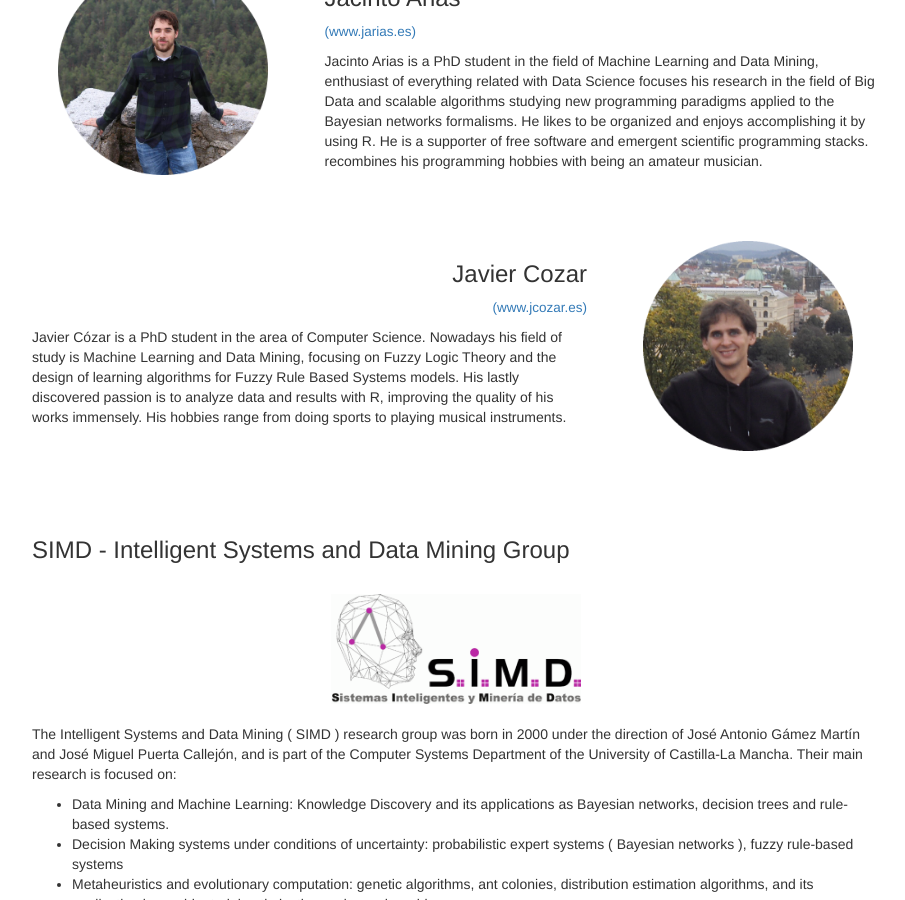
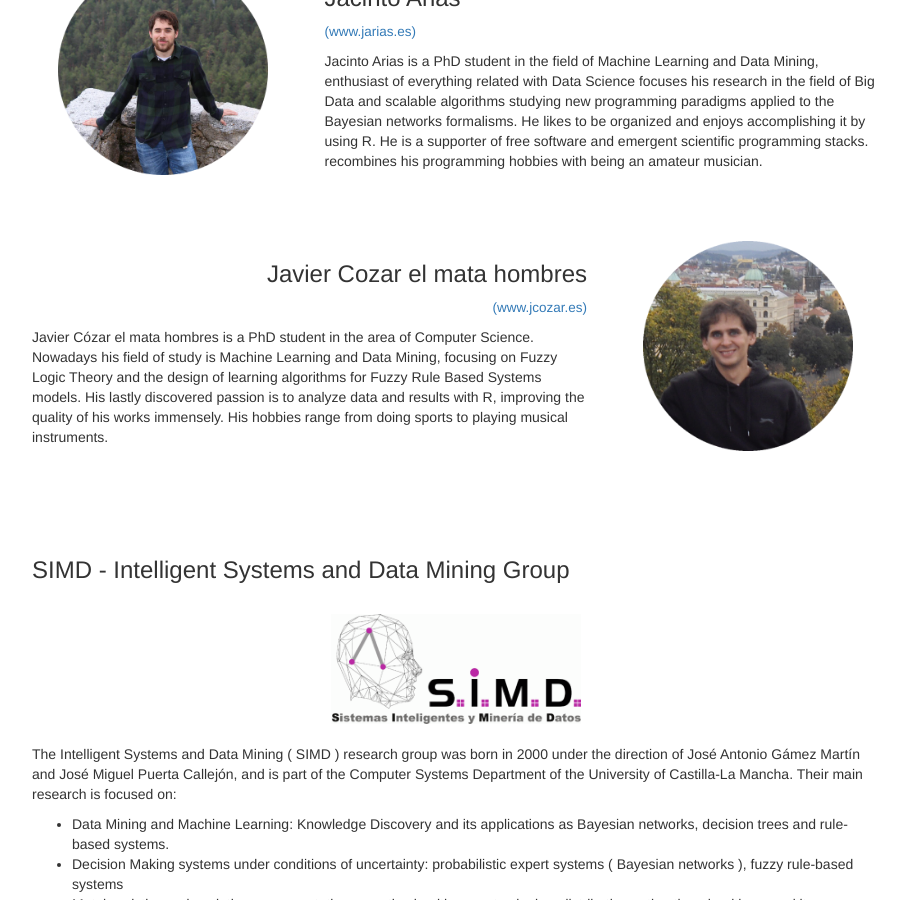
Before and after one commit to jacintoArias/exreport, a Jekyll site: the page built from docs/about.html, in a window 1280 px wide and 900 px high, scrolled down 557 px. Shown: the whole window, without its empty margins (38-943 px from the left). Built offline with Jekyll 4.4.1, drawn with Linux system fonts in a browser that asks for light colours; nearby versions of some CDN libraries.

Commit message:
Coña de borracho
Oh si

```diff
--- a/docs/about.html
+++ b/docs/about.html
@@ -57,10 +57,10 @@
 
   <div class="row">
      <div class="col-md-6">
-<h3 style="text-align:right;">Javier Cozar</h3>
+<h3 style="text-align:right;">Javier Cozar el mata hombres</h3>
 <h4 style="text-align:right;"><small><a href="http://www.jcozar.es">(www.jcozar.es)</a></small></h4>
 <p>
-Javier Cózar is a PhD student in the area of Computer Science. Nowadays his field
+Javier Cózar el mata hombres is a PhD student in the area of Computer Science. Nowadays his field
 of study is Machine Learning and Data Mining, focusing on Fuzzy Logic Theory and the
 design of learning algorithms for Fuzzy Rule Based Systems models. His lastly
 discovered passion is to analyze data and results with R, improving the quality of
```
